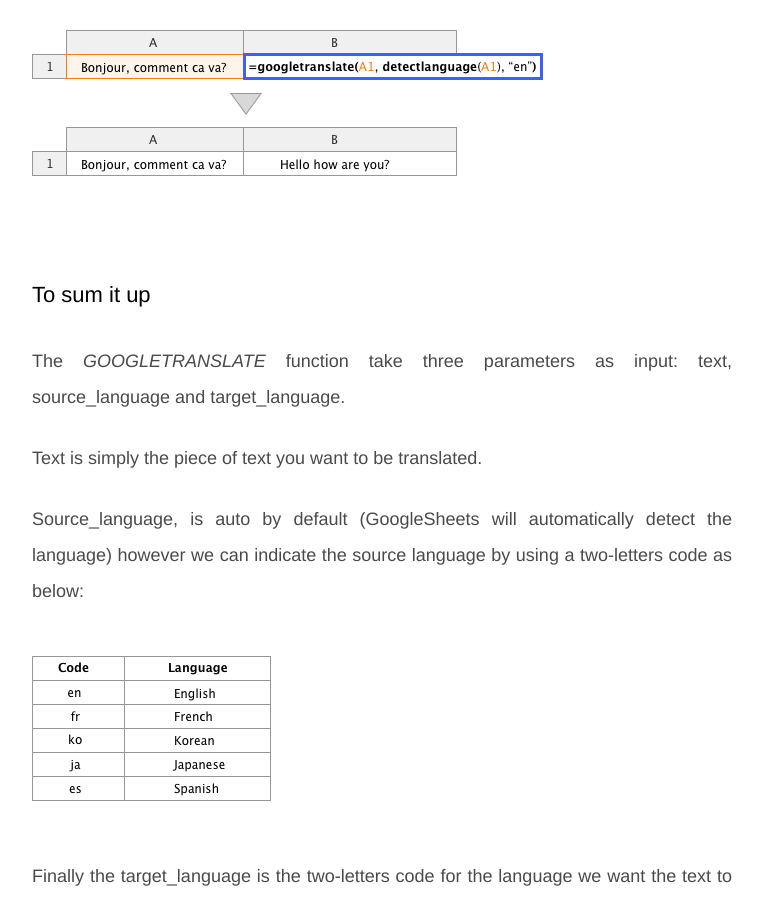
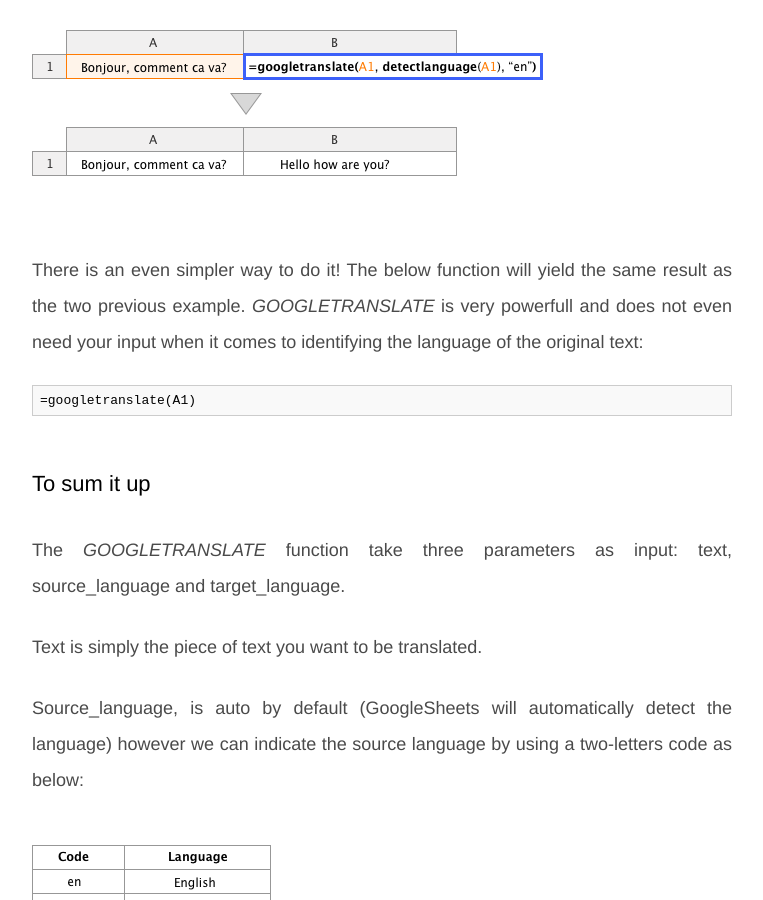
Before and after one commit to sylvainzircher/sylvainzircher.github.io, a Jekyll site: the page built from _posts/resource/2020-06-01-translate-and-detect-language.md, in a window 1280 px wide and 900 px high, scrolled down 1144 px. Shown: the whole window, without its empty margins (258-1021 px from the left). Built offline with Jekyll 4.4.1, drawn with Linux system fonts in a browser that asks for light colours; nearby versions of some CDN libraries.

Commit message:
Quick add to the translation resource

````diff
--- a/_posts/resource/2020-06-01-translate-and-detect-language.md
+++ b/_posts/resource/2020-06-01-translate-and-detect-language.md
@@ -25,6 +25,12 @@ Here is more, you can use _GOOGLETRANSLATE_ in collaboration with the _DETECTLAN
 
 ![png]({{ 'assets/img/googlesheets/img-googletranslate/detectlanguage.png' | relative_url }})
 
+There is an even simpler way to do it! The below function will yield the same result as the two previous example. _GOOGLETRANSLATE_ is very powerfull and does not even need your input when it comes to identifying the language of the original text:
+
+```
+=googletranslate(A1)
+```
+
 ### To sum it up
 
 The _GOOGLETRANSLATE_ function take three parameters as input: text, source_language and target_language.
````
